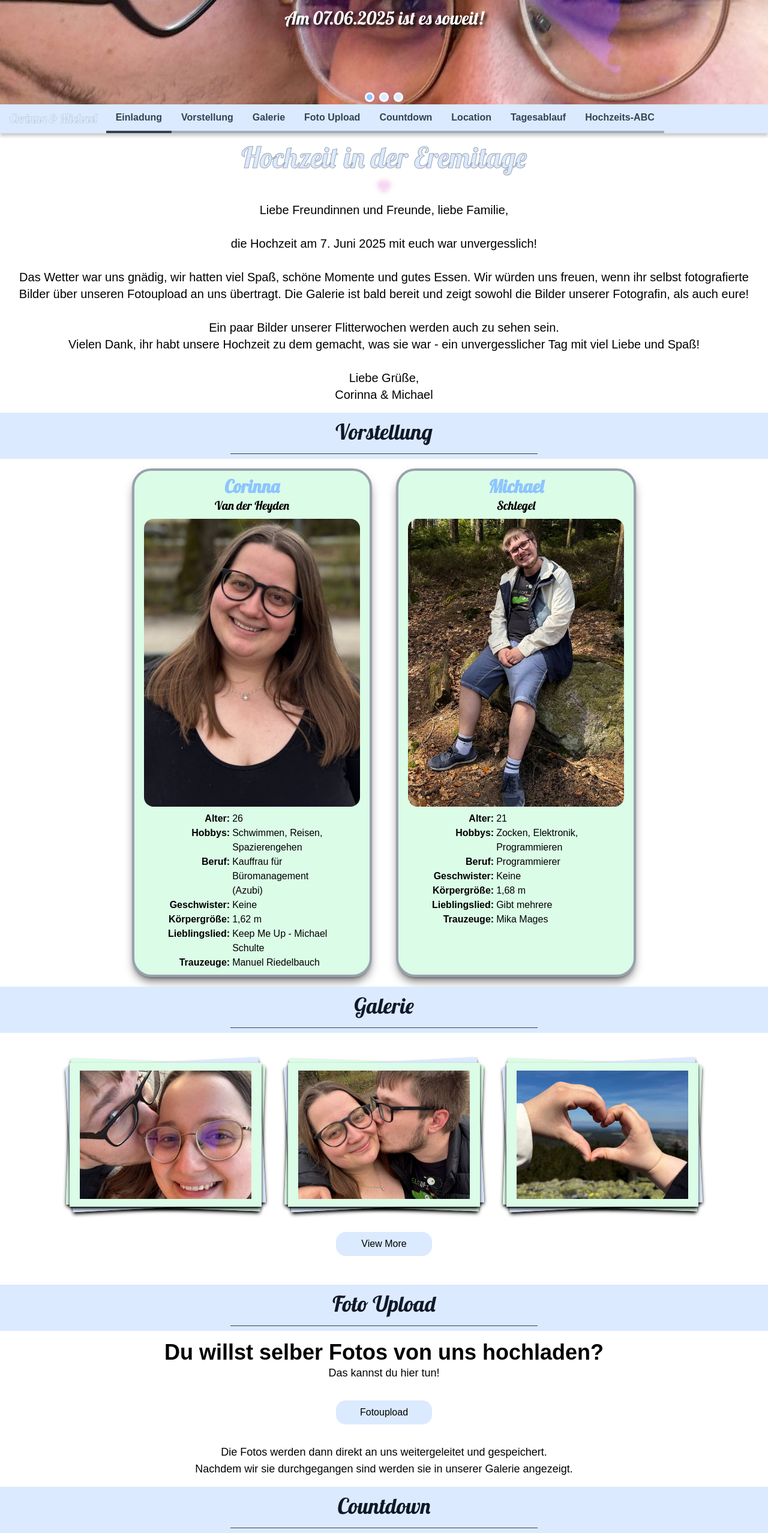
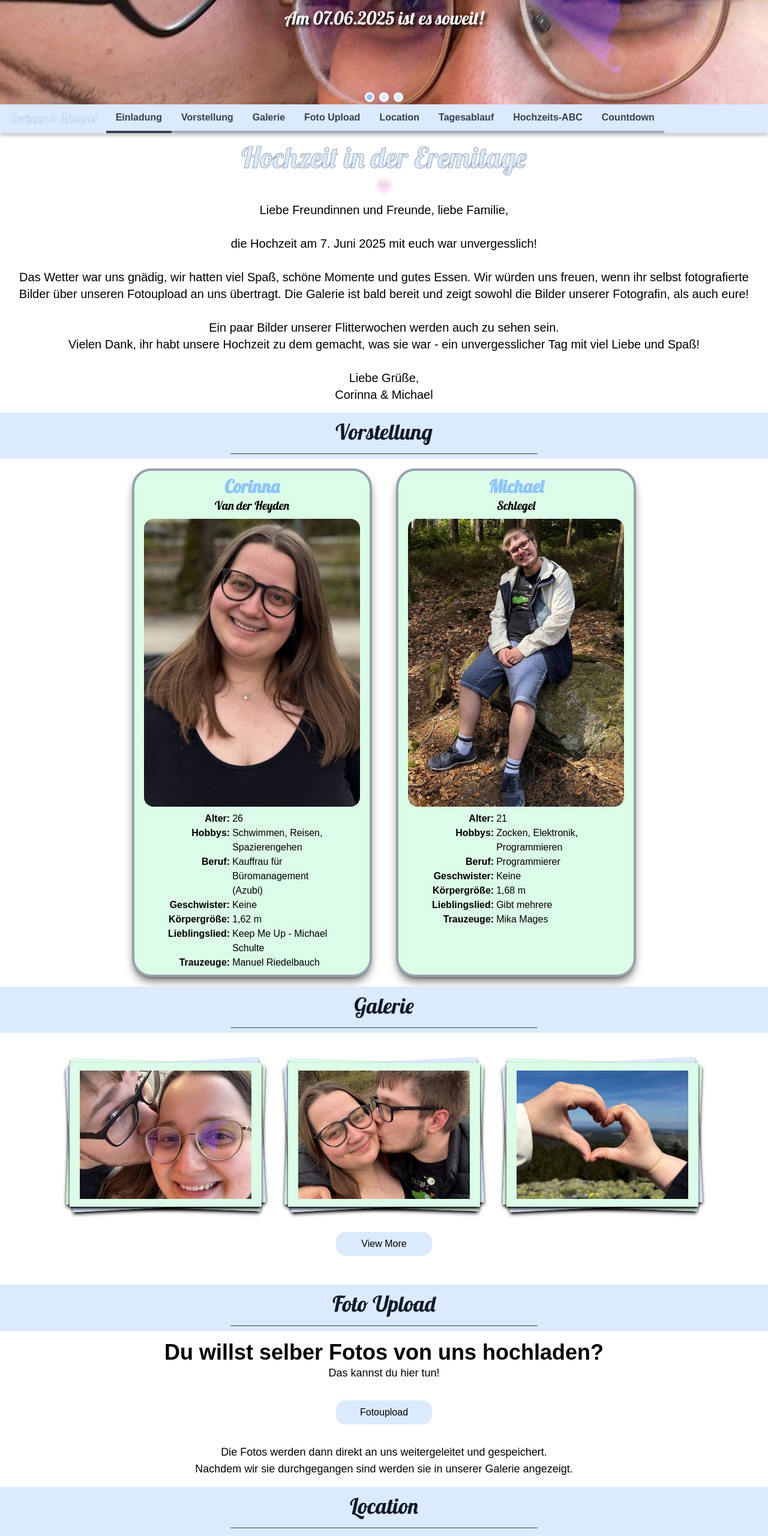
Before and after one commit to Unluckymichell/hz-web-next, a Next.js app: page / in a window 1280 px wide. Shown: the part 234-2795 px from the top of the page at 60% size. Built offline with nearby package versions, Linux system fonts and the light colour scheme.

Commit message:
Updated main content Order

```diff
--- a/src/app/page.tsx
+++ b/src/app/page.tsx
@@ -14,15 +14,14 @@ import PhotoUploadLink from "@/Parts/PhotoUploadLink";
 import Vorstellung from "@/Parts/Vorstellung";
 
 const nav: NavigationProps["links"] = [
-  /*{ link: "/#vorstellung", label: "Vorstellung" },*/
   { link: "#einladung", id: "einladung", label: "Einladung" },
   { link: "#vorstellung", id: "vorstellung", label: "Vorstellung" },
   { link: "#galerie", id: "galerie", label: "Galerie", preloadOnclick: "/galery" },
   { link: "#fotos", id: "fotos", label: "Foto Upload", preloadOnclick: "/photoupload" },
-  { link: "#countdown", id: "countdown", label: "Countdown" },
   { link: "#locations", id: "locations", label: "Location" },
   { link: "#ablauf", id: "ablauf", label: "Tagesablauf" },
   { link: "#abc", id: "abc", label: "Hochzeits-ABC" },
+  { link: "#countdown", id: "countdown", label: "Countdown" },
 ];
 
 export const dynamic = 'force-dynamic';
@@ -48,9 +47,6 @@ export default async function Home() {
         <ContentSection title="Foto Upload" id="fotos">
           <PhotoUploadLink />
         </ContentSection>
-        <ContentSection title="Countdown" id="countdown">
-          <Countdown />
-        </ContentSection>
         <ContentSection
           title="Location"
           id="locations"
@@ -64,6 +60,9 @@ export default async function Home() {
         <ContentSection title="Unser Hochzeits-ABC" id="abc">
           <ABC />
         </ContentSection>
+        <ContentSection title="Countdown" id="countdown">
+          <Countdown />
+        </ContentSection>
         <Footer />
       </Navigation>
     </>
```
